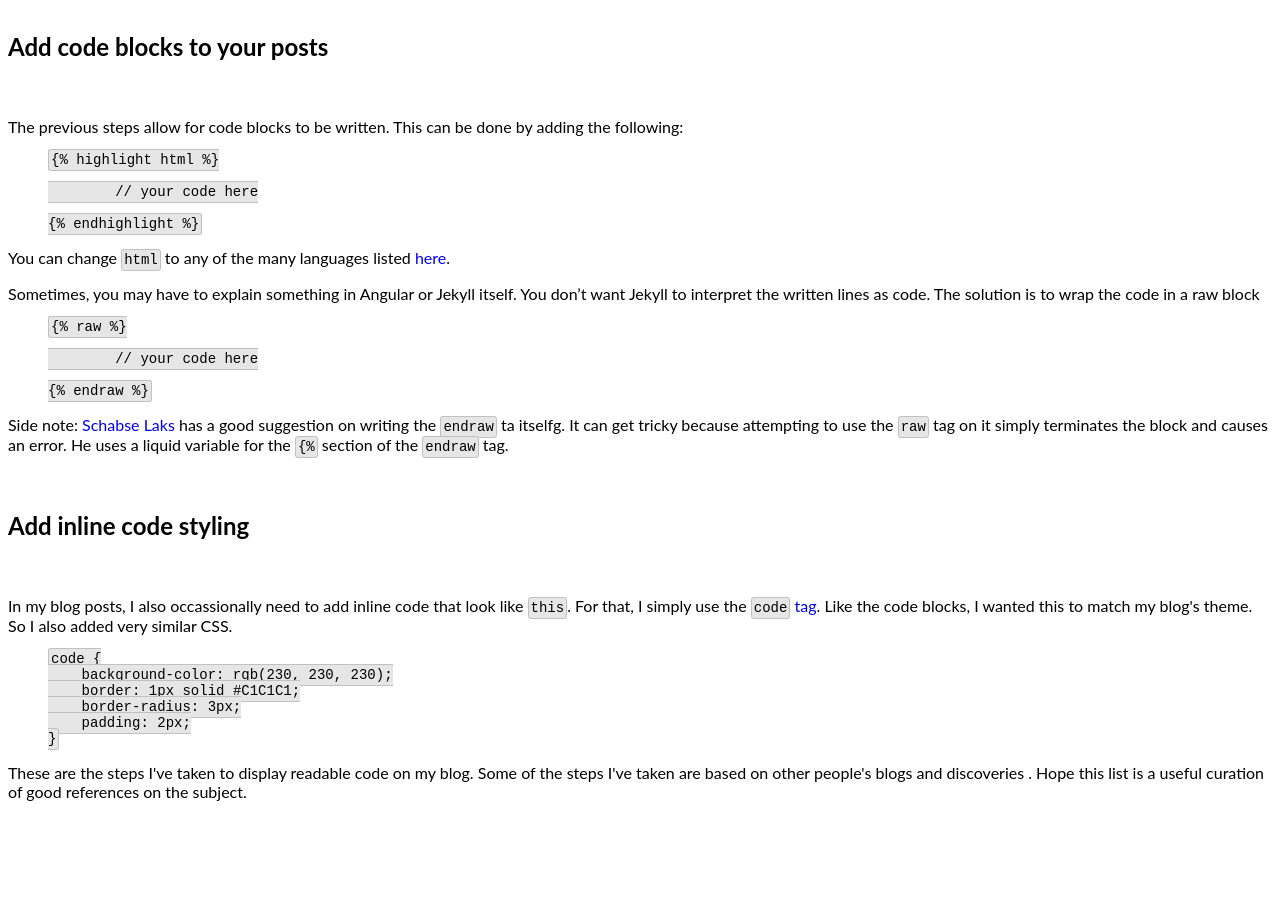
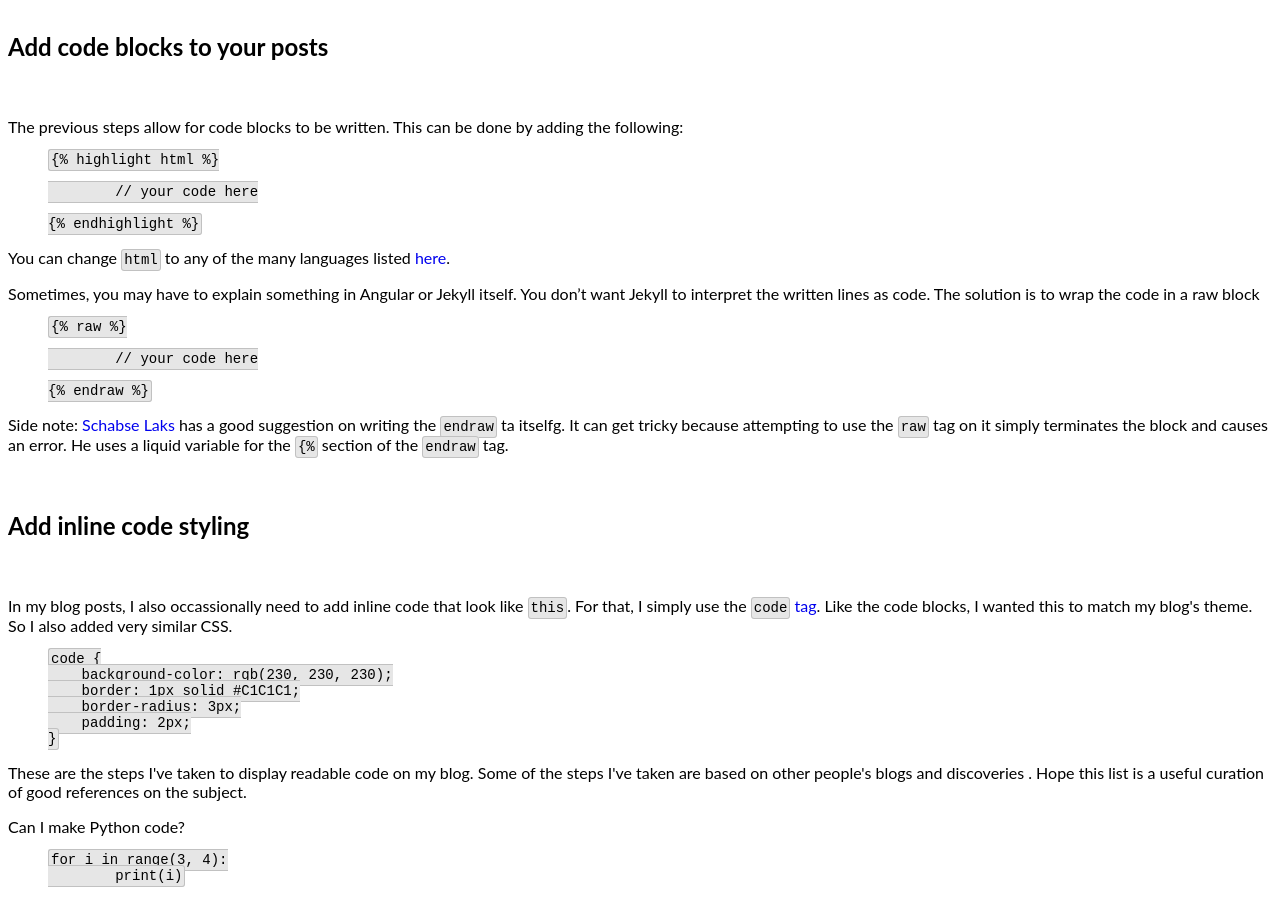
Before and after one commit to CategorIAN/categorian.github.io, a Jekyll site: the page built from _posts/2018-08-20-code.md, in a window 1280 px wide and 900 px high, scrolled down 949 px. Built offline with Jekyll 4.4.1, drawn with Linux system fonts in a browser that asks for light colours; before the commit the page ends 1766 px from its top, so only the background shows below that.

Commit message:
Update 2018-08-20-code.md

```diff
--- a/_posts/2018-08-20-code.md
+++ b/_posts/2018-08-20-code.md
@@ -135,3 +135,12 @@ These are the steps I've taken to display readable code on my blog.
 Some of the steps I've taken are based on other people's blogs and discoveries .
 Hope this list is a useful curation of good references on the subject.
 </p>
+
+<p>
+Can I make Python code?
+
+{% highlight python %}
+for i in range(3, 4):
+	print(i)
+{% endhighlight %}
+</p>
```
